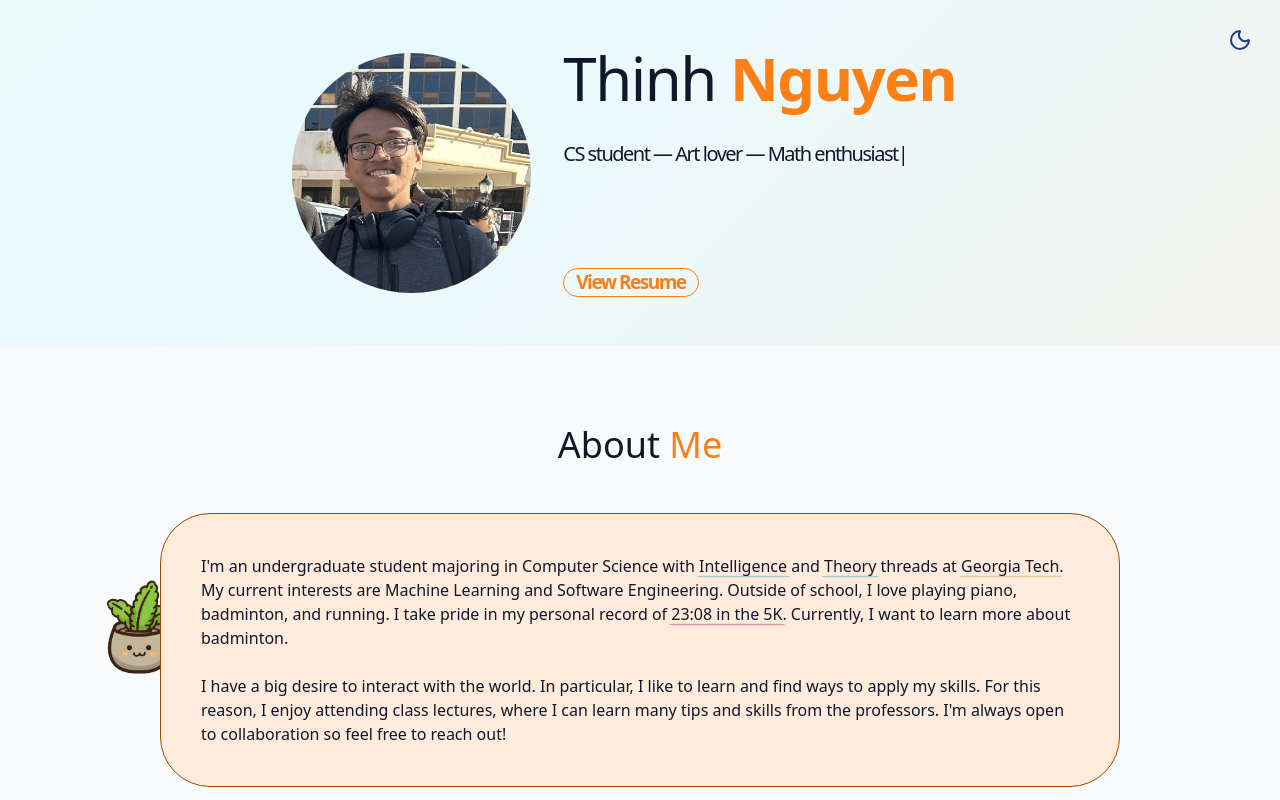
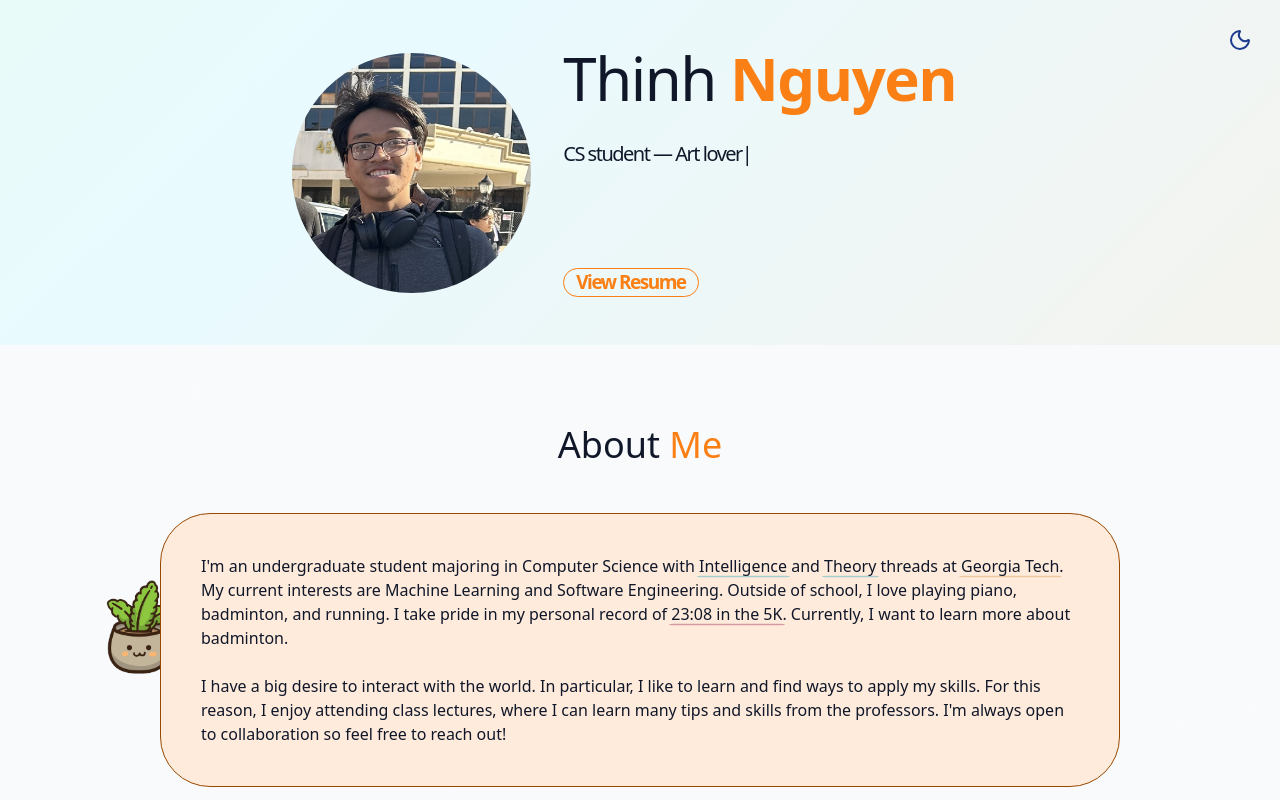
Before and after one commit to Softicles/thinhmnguyen.com, a React (Vite) app in the folder personal_web/: page / in a window 1280 px wide. Shown: the top 800 px of the page. Built offline with nearby package versions, Linux system fonts and the light colour scheme; some icons are missing.

Commit message:
update hero

```diff
--- a/personal_web/src/components/HeroSection.jsx
+++ b/personal_web/src/components/HeroSection.jsx
@@ -32,7 +32,7 @@ export const HeroSection = () => {
                             <div className="mt-8 text-lg md:text-xl text-muted-foreground max-w-2xl text-center md:text-left">
                                 <TypeAnimation
                                     sequence={[
-                                        "CS student — Art lover — Math enthusiast",
+                                        "CS student — Art lover",
                                     ]}
                                     wrapper="span"
                                     speed={50}
```
